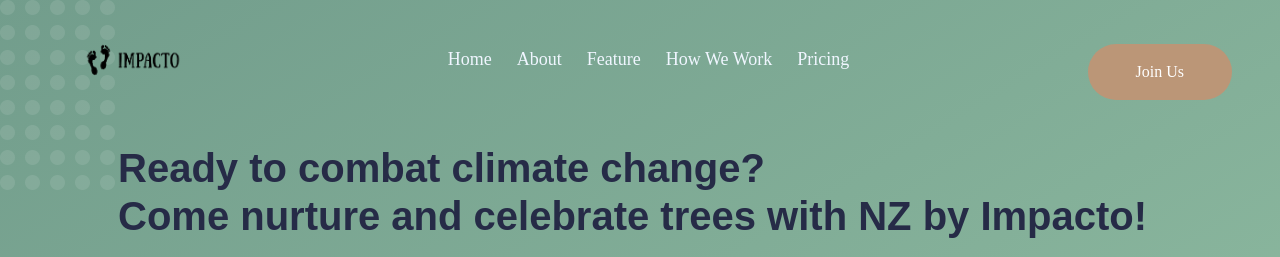
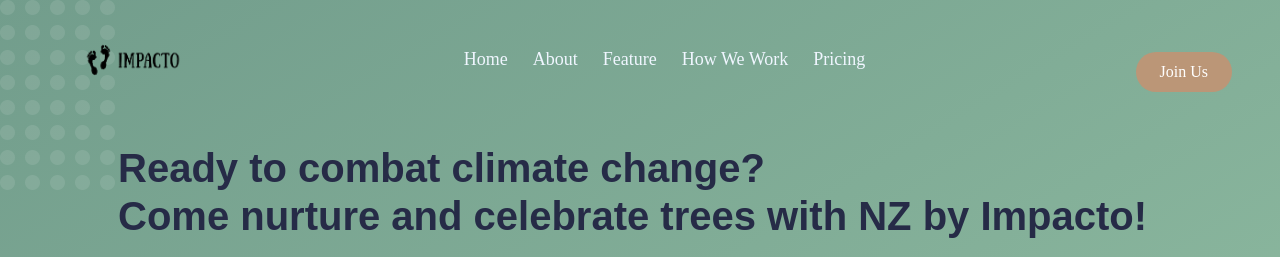
Before and after one commit to ravit27/Impacto, a plain HTML site: page index.html in a window 1280 px wide. Shown: the top 257 px of the page. Drawn offline with nearby package versions, Linux system fonts and the light colour scheme; a web font is replaced by a local one.

Commit message:
Update index.html

```diff
--- a/index.html
+++ b/index.html
@@ -50,7 +50,7 @@
                         <a href="#work" class="nav-item nav-link">How We Work</a>
                         <a href="#pricing" class="nav-item nav-link">Pricing</a>
                     </div>
-                    <a href="" class="btn btn-secondary-gradient py-sm-3 px-4 px-sm-5 rounded-pill animated slideInRight">Join Us</a>
+                    <a href="" class="btn btn-secondary-gradient rounded-pill py-2 px-4 ms-3 d-none d-lg-block">Join Us</a>
                 </div>
             </nav>
 
```
